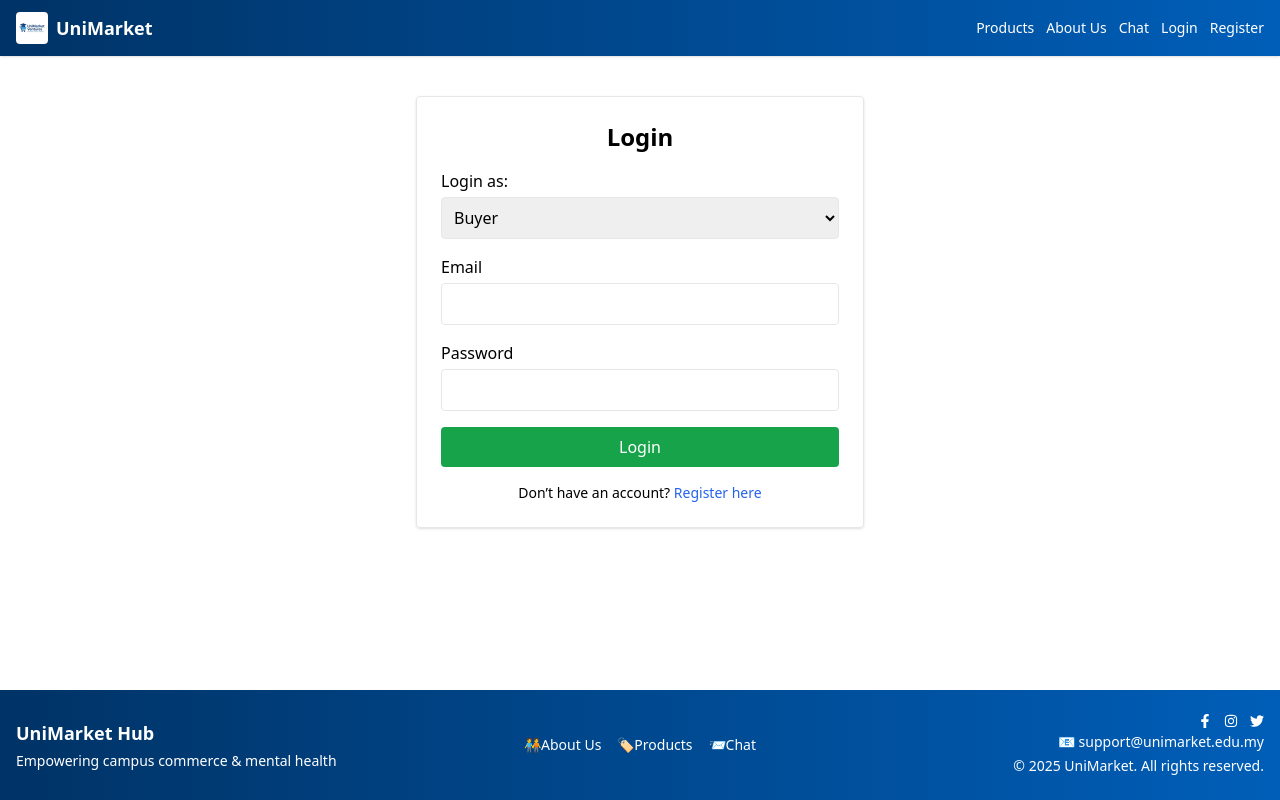
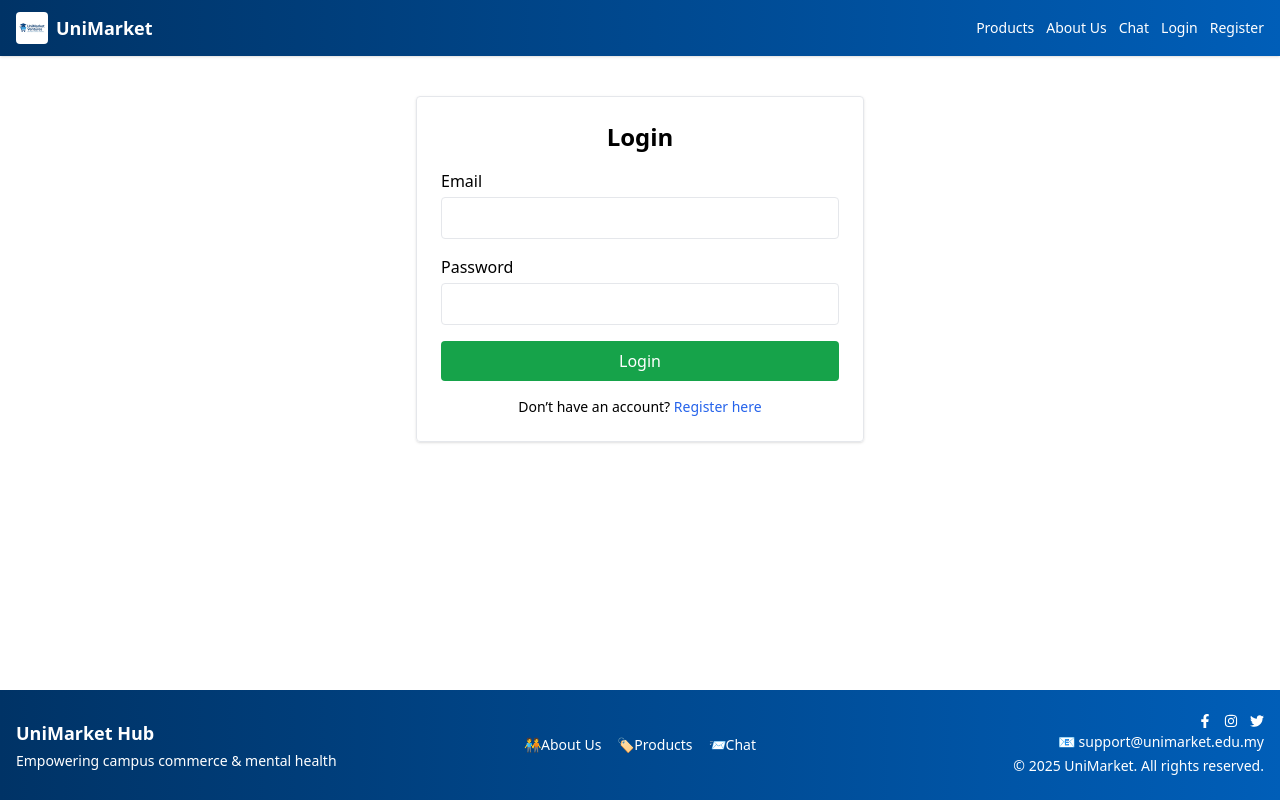
Before and after one commit to Nashir-ngb/uni-market-ventures, a React (Create React App) app in the folder unimarket-frontend/: page /login in a window 1280 px wide. Built offline with nearby package versions, Linux system fonts and the light colour scheme.

Commit message:
Update Login.js

```diff
--- a/unimarket-frontend/src/pages/Login.js
+++ b/unimarket-frontend/src/pages/Login.js
@@ -6,31 +6,28 @@ import { toast } from "react-toastify";
 export default function Login() {
   const [email, setEmail] = useState("");
   const [password, setPassword] = useState("");
-  const [role, setRole] = useState("buyer"); // default role
   const navigate = useNavigate();
 
   const handleLogin = async (e) => {
     e.preventDefault();
+
     try {
-      let url;
-      if (role === "seller") {
-        url = `${process.env.REACT_APP_API_BASE_URL}/api/seller/login`;
-      } else {
-        url = `${process.env.REACT_APP_API_BASE_URL}/api/user/login`;
-      }
+      const url = `${process.env.REACT_APP_API_BASE_URL}/api/user/login`;
+      console.log("Logging in at:", url);
 
-      console.log("Logging in at:", url);
       const res = await axios.post(url, { email, password });
 
+      // Save token & role
       localStorage.setItem("token", res.data.token);
-      localStorage.setItem("user", JSON.stringify(res.data.user));
+      localStorage.setItem("role", res.data.user.role);
 
       toast.success("Login successful!");
 
+      // Redirect based on role
       if (res.data.user.role === "seller") {
-        navigate("/seller/dashboard"); // ✅ correct seller route
+        navigate("/seller/dashboard");
       } else {
-        navigate("/dashboard"); // ✅ buyer route
+        navigate("/dashboard");
       }
     } catch (err) {
       console.error("Login error:", err.response?.data || err.message);
@@ -43,18 +40,6 @@ export default function Login() {
       <h2 className="text-2xl font-semibold mb-4 text-center">Login</h2>
       <form onSubmit={handleLogin} className="space-y-4">
         <div>
-          <label className="block mb-1">Login as:</label>
-          <select
-            value={role}
-            onChange={(e) => setRole(e.target.value)}
-            className="w-full border p-2 rounded"
-          >
-            <option value="buyer">Buyer</option>
-            <option value="seller">Seller</option>
-          </select>
-        </div>
-
-        <div>
           <label className="block mb-1">Email</label>
           <input
             type="email"
@@ -64,7 +49,6 @@ export default function Login() {
             onChange={(e) => setEmail(e.target.value)}
           />
         </div>
-
         <div>
           <label className="block mb-1">Password</label>
           <input
@@ -75,7 +59,6 @@ export default function Login() {
             onChange={(e) => setPassword(e.target.value)}
           />
         </div>
-
         <button
           type="submit"
           className="w-full bg-green-600 text-white py-2 rounded hover:bg-green-700"
```
